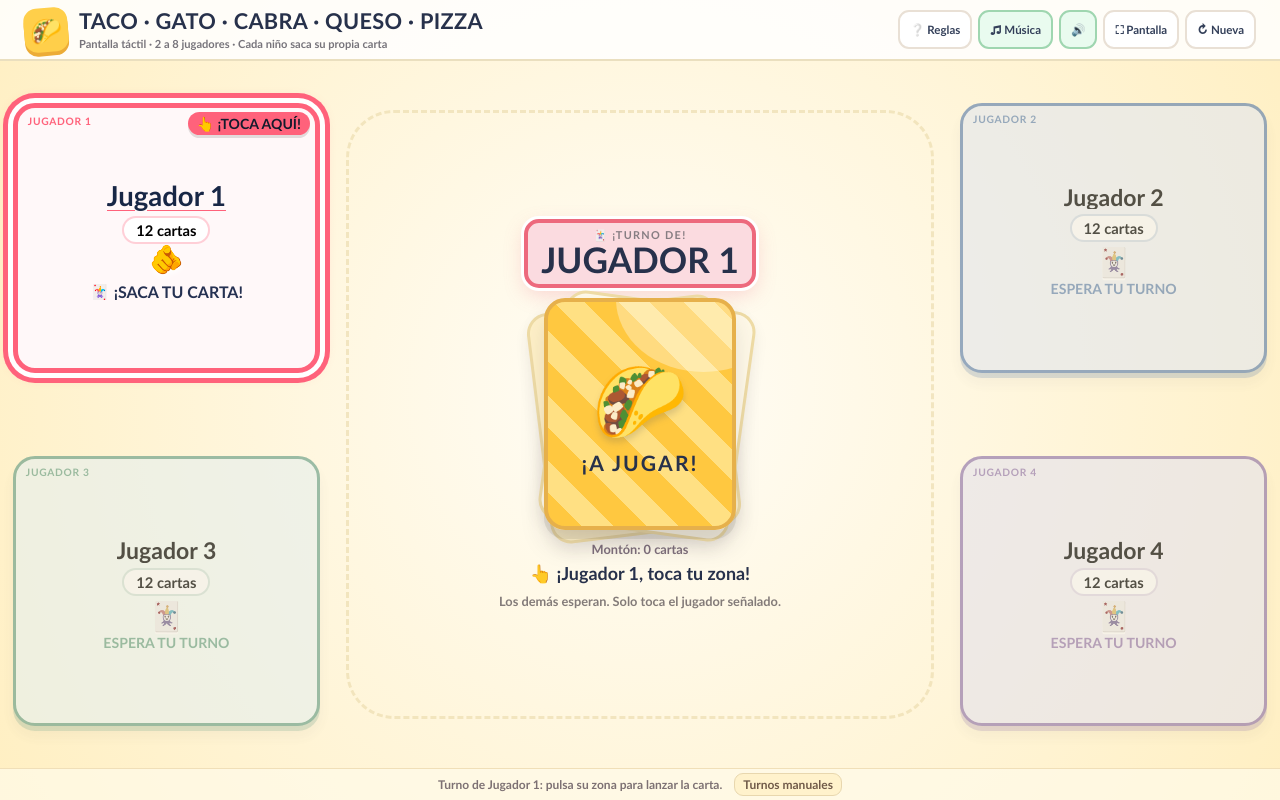
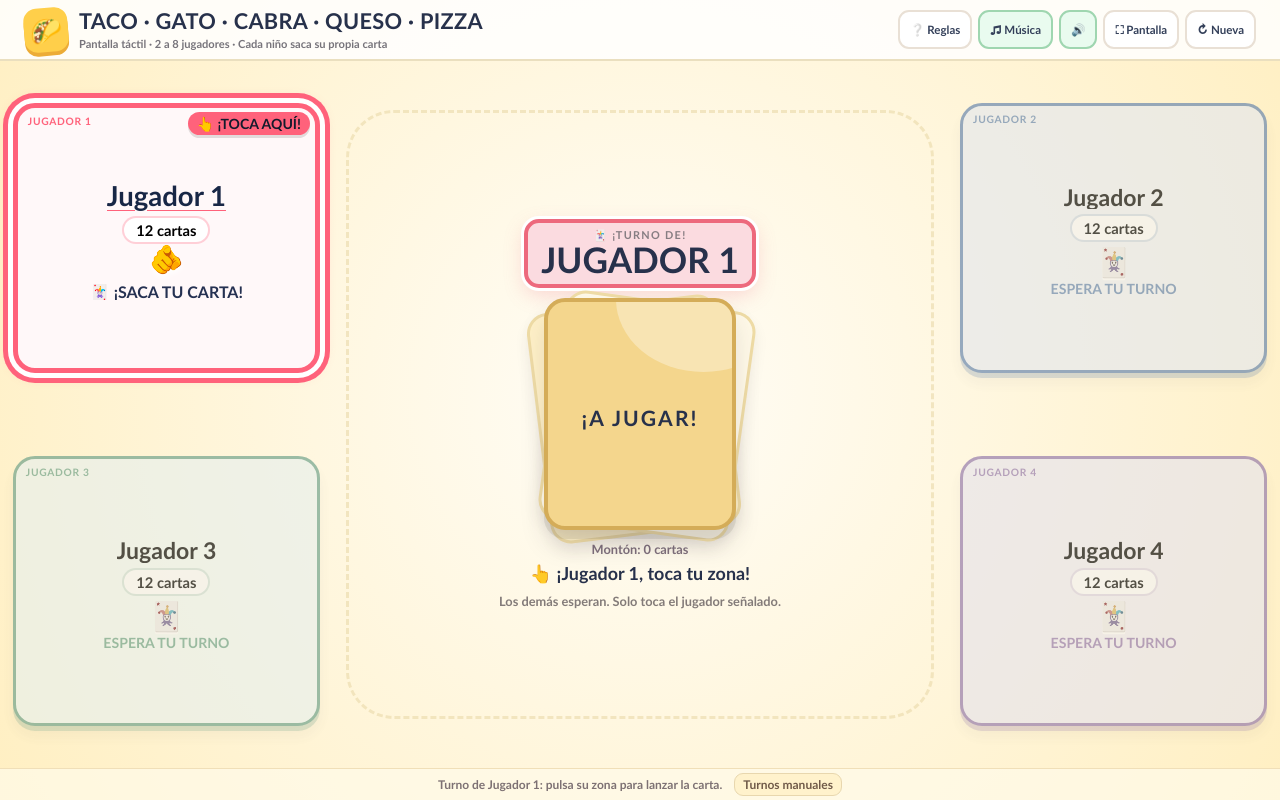
Before and after one commit to rafgim2/TacoGatoCabraQuesoPizza, a plain HTML site: page index.html in a window 1280 px wide. Both pictures are taken after a click on the button "¡EMPEZAR PARTIDA! ▶". Drawn offline with Linux system fonts and the light colour scheme.

Commit message:
Usar reverso liso sin taco en cartas y animación de reparto

```diff
--- a/index.html
+++ b/index.html
@@ -48,13 +48,13 @@ button,input{font:inherit}button{touch-action:manipulation;cursor:pointer}button
 .picture-card{position:absolute;inset:0;z-index:1;border:4px solid #d6b8792a;border-radius:21px;box-shadow:0 9px 0 #4240381a,0 16px 26px #302d381e;display:flex;align-items:center;justify-content:center;flex-direction:column;background:#fff3c5;overflow:hidden}
 .picture-card::before{content:"";position:absolute;right:-32%;top:-34%;width:95%;height:65%;background:#fff5;border-radius:50%}.picture-card.pop{animation:land .35s cubic-bezier(.19,1.3,.32,1)}
 .picture-card .emoji{font-size:clamp(65px,8vw,110px);line-height:1.16;filter:drop-shadow(0 5px 3px #5553)}.picture-card .card-word{position:relative;font-size:clamp(16px,1.65vw,23px);font-weight:1000;letter-spacing:.1em;margin-top:7px}
-.picture-card.cover{background:repeating-linear-gradient(45deg,#ffc840 0 24px,#ffe083 24px 46px);border-color:#e6b04b}.picture-card.cover .emoji{font-size:clamp(59px,6vw,86px)}.picture-card[data-type=taco]{background:#c4f0df}.picture-card[data-type=gato]{background:#fff0b6}.picture-card[data-type=cabra]{background:#c8eafa}.picture-card[data-type=queso]{background:#eac9ff}.picture-card[data-type=pizza]{background:#ffcdd8}.picture-card[data-type=gorila]{background:#e6caab}.picture-card[data-type=marmota]{background:#e0f1b4}.picture-card[data-type=narval]{background:#b8ebf6}
+.picture-card.cover{background:#f4d68d;border-color:#d4ac58}.picture-card.cover .emoji{font-size:clamp(59px,6vw,86px)}.picture-card[data-type=taco]{background:#c4f0df}.picture-card[data-type=gato]{background:#fff0b6}.picture-card[data-type=cabra]{background:#c8eafa}.picture-card[data-type=queso]{background:#eac9ff}.picture-card[data-type=pizza]{background:#ffcdd8}.picture-card[data-type=gorila]{background:#e6caab}.picture-card[data-type=marmota]{background:#e0f1b4}.picture-card[data-type=narval]{background:#b8ebf6}
 .pile-count{font-size:clamp(11px,1vw,14px);font-weight:1000;color:#80717d}
 .status{font-size:clamp(13px,1.4vw,20px);font-weight:1000;line-height:1.14;max-width:100%;min-height:25px;text-wrap:balance}
 .status.hot{color:#cf4161;font-size:clamp(16px,1.8vw,26px)}
 .helptext{font-size:clamp(10px,1vw,14px);font-weight:850;color:#837b79;max-width:100%;line-height:1.2;text-wrap:balance}
 .progress{width:min(78%,265px);height:11px;border-radius:99px;border:2px solid #e6d7b7;background:#fff;overflow:hidden;display:none;flex:none}.progress>div{height:100%;width:100%;background:#ffba51;transition:width .08s linear}
-.fly-card{position:fixed;z-index:50;display:grid;place-items:center;width:100px;height:130px;border-radius:14px;border:3px solid #edac2e;background:repeating-linear-gradient(45deg,#ffd046 0 17px,#ffe484 17px 34px);box-shadow:0 9px 20px #30354e3d;pointer-events:none;font-size:38px;will-change:transform,opacity}.fly-card.payout{width:68px;height:88px;font-size:25px}
+.fly-card{position:fixed;z-index:50;display:grid;place-items:center;width:100px;height:130px;border-radius:14px;border:3px solid #edac2e;background:#f4d68d;box-shadow:0 9px 20px #30354e3d;pointer-events:none;font-size:38px;will-change:transform,opacity}.fly-card.payout{width:68px;height:88px;font-size:25px}
 .bottom{display:flex;align-items:center;justify-content:center;gap:12px;flex:none;min-height:32px;background:#fffbe9b8;border-top:1px solid #f0dfb8;padding:4px 12px;text-align:center;color:#7d7173;font-weight:850;font-size:12px}.pill{white-space:nowrap;border:1px solid #e8d7ae;background:#fff2cc;border-radius:9px;padding:3px 8px;color:#705a49}
 .overlay{position:fixed;inset:0;z-index:100;display:flex;align-items:center;justify-content:center;padding:12px;background:#222c438e;backdrop-filter:blur(8px)}.overlay[hidden]{display:none}
 .modal{background:#fffdf5;border:4px solid white;border-radius:26px;box-shadow:0 20px 60px #1d254363;width:min(680px,100%);max-height:95dvh;overflow:auto;padding:clamp(17px,2.5vw,28px);overscroll-behavior:contain}.modal h2{font-size:clamp(24px,3.5vw,38px);font-weight:1000;letter-spacing:-.03em;margin:0 0 7px;text-align:center}.lead{font-size:15px;color:#77737b;text-align:center;margin:0 auto 14px;line-height:1.35;max-width:570px}.setting-title{font-size:13px;font-weight:1000;color:#615b64;text-transform:uppercase;letter-spacing:.07em;margin:14px 0 7px}.choices{display:flex;gap:7px;flex-wrap:wrap}.choice{flex:1 1 60px;border:3px solid #e8e2d7;border-radius:14px;background:white;color:#51485c;font-weight:1000;font-size:18px;padding:10px 5px;min-height:46px}.choice.selected{border-color:#e8b233;background:#fff0b8;color:#513d24}
@@ -107,7 +107,7 @@ button,input{font:inherit}button{touch-action:manipulation;cursor:pointer}button
   <div id="playerZones"></div>
   <section class="stage" aria-label="Cartas del centro">
    <div class="turn-badge"><div class="cap" id="turnCaption">SIGUIENTE JUGADOR</div><strong class="word" id="spokenWord">¿PREPARADOS?</strong></div>
-   <div class="card-stack" id="cardStack" aria-live="polite"><div class="picture-card cover" id="pictureCard"><span class="emoji" id="cardEmoji">🌮</span><span class="card-word" id="cardLabel">¡A JUGAR!</span></div></div>
+   <div class="card-stack" id="cardStack" aria-live="polite"><div class="picture-card cover" id="pictureCard"><span class="emoji" id="cardEmoji"></span><span class="card-word" id="cardLabel">¡A JUGAR!</span></div></div>
    <div class="pile-count" id="pileCount">Montón: 0 cartas</div>
    <div class="status" id="status" aria-live="polite">Toca tu zona para sacar la carta</div>
    <div class="progress" id="progress"><div id="progressFill"></div></div>
@@ -256,7 +256,7 @@ function showNextTurn(){if(state.phase==='won')return;
 function showCard(type){picture.className='picture-card';picture.dataset.type=type;picture.classList.add('pop');$('cardEmoji').textContent=TYPES[type].emoji;$('cardLabel').textContent=TYPES[type].word;}
 function pileText(){$('pileCount').textContent=`Montón: ${state.pile.length} carta${state.pile.length===1?'':'s'}`;}
 function animateDeal(index,onFinish){const rect=state.players[index].zone.getBoundingClientRect(),target=$('cardStack').getBoundingClientRect();
- const el=document.createElement('div');el.className='fly-card';el.textContent='🌮';const w=100,h=130;
+ const el=document.createElement('div');el.className='fly-card';el.textContent='';const w=100,h=130;
  el.style.left=`${rect.left+rect.width/2-w/2}px`;el.style.top=`${rect.top+rect.height/2-h/2}px`;document.body.appendChild(el);
  const deltaX=(target.left+target.width/2)-(rect.left+rect.width/2),deltaY=(target.top+target.height/2)-(rect.top+rect.height/2);
  let called=false;function done(){if(called)return;called=true;el.remove();onFinish();}
@@ -349,7 +349,7 @@ function declareWinner(id){if(state.phase==='won')return;
  refreshZones();makeConfetti();overlay('winOverlay',true);playVictoryFanfare();
 }
 function initGame(){resetClocks();stopVictory();++state.animationId;state.special=$('specialOption').checked;state.voice=$('voiceOption').checked;state.music=$('musicOption').checked;musicStop();createPlayers();state.pile=[];state.turn=0;state.wordIndex=0;state.phase='ready';state.currentCard=null;state.winnerId=-1;
- picture.className='picture-card cover';picture.removeAttribute('data-type');$('cardEmoji').textContent='🌮';$('cardLabel').textContent='¡A JUGAR!';pileText();overlay('setupOverlay',false);overlay('winOverlay',false);
+ picture.className='picture-card cover';picture.removeAttribute('data-type');$('cardEmoji').textContent='';$('cardLabel').textContent='¡A JUGAR!';pileText();overlay('setupOverlay',false);overlay('winOverlay',false);
  renderPlayers();showNextTurn();musicToggle(state.music);if(state.sound)initAudio();}
 function newGameSetup(){resetClocks();stopVictory();++state.animationId;musicStop();state.phase='setup';overlay('winOverlay',false);overlay('setupOverlay',true);}
 function showRules(){overlay('rulesOverlay',true);}function hideRules(){overlay('rulesOverlay',false);}
```
